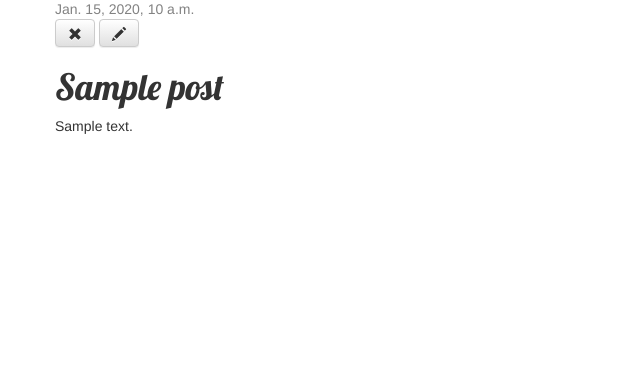
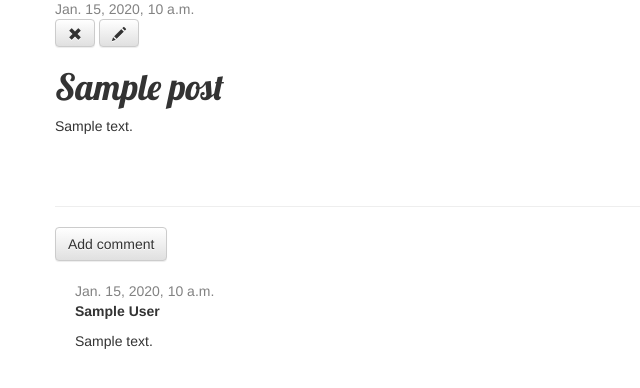
Before and after one commit to noahalorwu/djangoblog, a Django app: page /post/1/ in a window 1280 px wide. Shown: the part 145-533 px from the top of the page, without its empty margins (0-640 px from the left). Run offline with Django 3.2, Linux system fonts and the light colour scheme; tables that the repository leaves empty hold one stand-in row (values such as "Sample post"); some libraries are stand-ins or nearby versions.

Commit message:
Added comment to blog post

```diff
--- a/blog/admin.py
+++ b/blog/admin.py
@@ -1,6 +1,7 @@
 from django.contrib import admin
-from .models import Post
+from .models import Post, Comment
 
 admin.site.register(Post)
+admin.site.register(Comment)
 
 # Register your models here.
--- a/blog/models.py
+++ b/blog/models.py
@@ -16,3 +16,22 @@ class Post(models.Model):
 
 	def __str__(self):
 		return self.title
+
+	def approved_comments(self):
+		return self.comments.filter(approved_comment=True)
+
+
+#Commenting on the blog!
+class Comment(models.Model):
+	post = models.ForeignKey('blog.Post', related_name='comments',on_delete=models.CASCADE)
+	author = models.CharField(max_length=200)
+	text = models.TextField()
+	created_date = models.DateTimeField(default=timezone.now)
+	approved_comment = models.BooleanField(default=False)
+
+	def approve(self):
+		self.approved_comment = True
+		self.save()
+
+	def __str__(self):
+		return self.text
--- a/blog/static/css/blog.css
+++ b/blog/static/css/blog.css
@@ -36,3 +36,6 @@ h1,	h2,	h3,	h4	{
 .post h1 a,	.post h1 a:visited {
 	color:	#000000;
 }
+.comment {
+margin: 20px 0px 20px 20px;
+}
--- a/blog/templates/blog/post_detail.html
+++ b/blog/templates/blog/post_detail.html
@@ -18,4 +18,15 @@
 <p>{{ post.text|linebreaksbr }}</p>
 
 </div>
+<hr>
+<a class="btn btn-default" href="{% url 'add_comment_to_post' pk=post.pk %}">Add comment</a>
+{% for comment in post.comments.all %}
+	<div class="comment">
+		<div class="date">{{ comment.created_date }}</div>
+		<strong>{{ comment.author }}</strong>
+		<p>{{ comment.text|linebreaks }}</p>
+	</div>
+{% empty %}
+	<p>No comments here yet :(</p>
+{% endfor %}
 {% endblock %}
--- a/blog/urls.py
+++ b/blog/urls.py
@@ -9,6 +9,9 @@ urlpatterns = [
 	url(r'^drafts/$', views.post_draft_list, name='post_draft_list'),
 	url(r'^post/(?P<pk>\d+)/publish/$', views.post_publish, name='post_publish'),
 	url(r'^post/(?P<pk>\d+)/remove/$', views.post_remove, name='post_remove'),
+	url(r'^post/(?P<pk>\d+)/comment/$', views.add_comment_to_post, name='add_comment_to_post'),
+	url(r'^comment/(?P<pk>\d+)/approve/$', views.comment_approve, name='comment_approve'),
+	url(r'^comment/(?P<pk>\d+)/remove/$', views.comment_remove, name='comment_remove'),
 
 
 ]
--- a/blog/views.py
+++ b/blog/views.py
@@ -1,7 +1,7 @@
 from django.shortcuts import render, get_object_or_404
 from django.utils import timezone
-from .models import Post
-from .forms import PostForm
+from .models import Post, Comment
+from .forms import PostForm, CommentForm
 from django.shortcuts import redirect
 from django.contrib.auth.decorators import login_required
 
@@ -58,3 +58,27 @@ def post_remove(request, pk):
 	post = get_object_or_404(Post, pk=pk)
 	post.delete()
 	return redirect('post_list')
+
+def add_comment_to_post(request, pk):
+	post = get_object_or_404(Post, pk=pk)
+	if request.method == "POST":
+		form = CommentForm(request.POST)
+		if form.is_valid():
+			comment = form.save(commit=False)
+			comment.post = post
+			comment.save()
+			return redirect('post_detail', pk=post.pk)
+	else:
+		form = CommentForm()
+	return render(request, 'blog/add_comment_to_post.html', {'form': form})
+
+@login_required
+def comment_approve(request, pk):
+	comment = get_object_or_404(Comment, pk=pk)
+	comment.approve()
+	return redirect('post_detail', pk=comment.post.pk)
+@login_required
+def comment_remove(request, pk):
+	comment = get_object_or_404(Comment, pk=pk)
+	comment.delete()
+	return redirect('post_detail', pk=comment.post.pk)
```
Also changed, not shown: blog/forms.py (+6 -1 lines), blog/templates/blog/add_comment_to_post.html (added, +9 -0 lines), blog/templates/blog/post_list.html (+4 -4 lines), blog/migrations/0002_comment.py (added).
